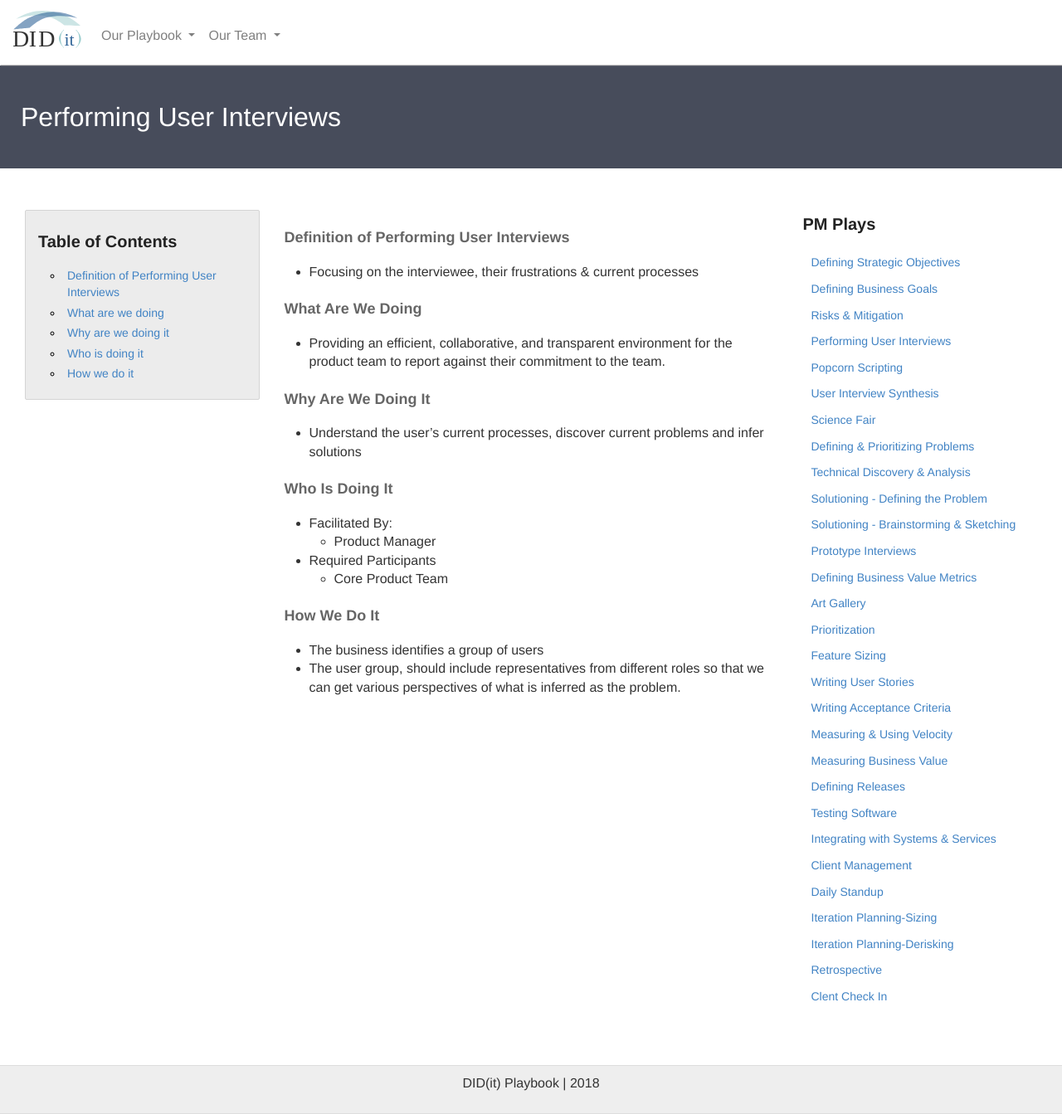
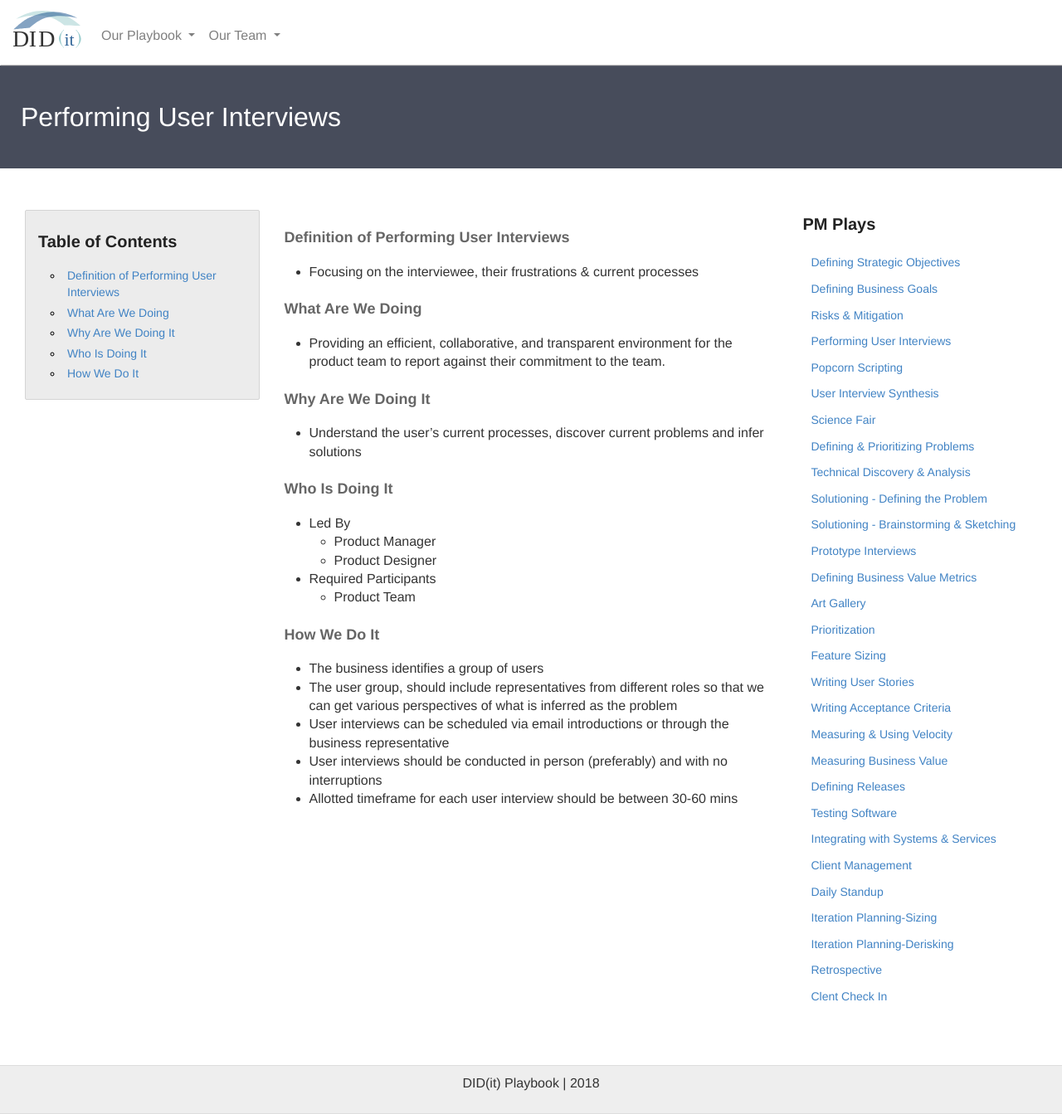
Before and after one commit to KnightPointSystems/kps_playbook, a Jekyll site: the page built from performing-user-interviews.md, in a window 1280 px wide and 1343 px high. Shown: the whole window at 83% size. Built offline with Jekyll 4.4.1, drawn with Linux system fonts in a browser that asks for light colours; nearby versions of some CDN libraries.

Commit message:
Inserted new content for Performing UI
Added content from PPT

```diff
--- a/performing-user-interviews.md
+++ b/performing-user-interviews.md
@@ -16,22 +16,22 @@ permalink: /user-interviews/
                     </li>
                     <li>
                         <a href="#PUI-What">
-                            What are we doing
+                            What Are We Doing
                         </a>
                     </li>
                     <li>
                         <a href="#PUI-Why">
-                            Why are we doing it
+                            Why Are We Doing It
                         </a>
                     </li>
                     <li>
                         <a href="#PUI-Who">
-                            Who is doing it
+                            Who Is Doing It
                         </a>
                     </li>
                     <li>
                         <a href="#PUI-How">
-                            How we do it
+                            How We Do It
                         </a>
                     </li>
                    </ul>
@@ -62,14 +62,15 @@ permalink: /user-interviews/
             Who Is Doing It
         </h4>
         <ul>
-            <li>Facilitated By:
+            <li>Led By
                 <ul>
                     <li>Product Manager</li>
+		    <li>Product Designer</li>
                 </ul>
             </li>
             <li>Required Participants
                 <ul>
-                    <li>Core Product Team </li>
+                    <li>Product Team </li>
                 </ul>
             </li>
         </ul>
@@ -77,8 +78,11 @@ permalink: /user-interviews/
     How We Do It
 </h4>
 <ul>
-    <li class="PUI-Business" id="PUI-Business">The business identifies a group of users</li>
-    <li class="PUI-Business" id="PUI-Business">The user group, should include representatives from different roles so that we can get various perspectives of what is inferred as the problem.</li>
+    <li>The business identifies a group of users</li>
+    <li>The user group, should include representatives from different roles so that we can get various perspectives of what is inferred as the problem</li>
+    <li>User interviews can be scheduled via email introductions or through the business representative</li>
+    <li>User interviews should be conducted in person (preferably) and with no interruptions</li>
+    <li>Allotted timeframe for each user interview should be between 30-60 mins</li>
 </ul>
     </div>
     <div class="col-md-3">
```
